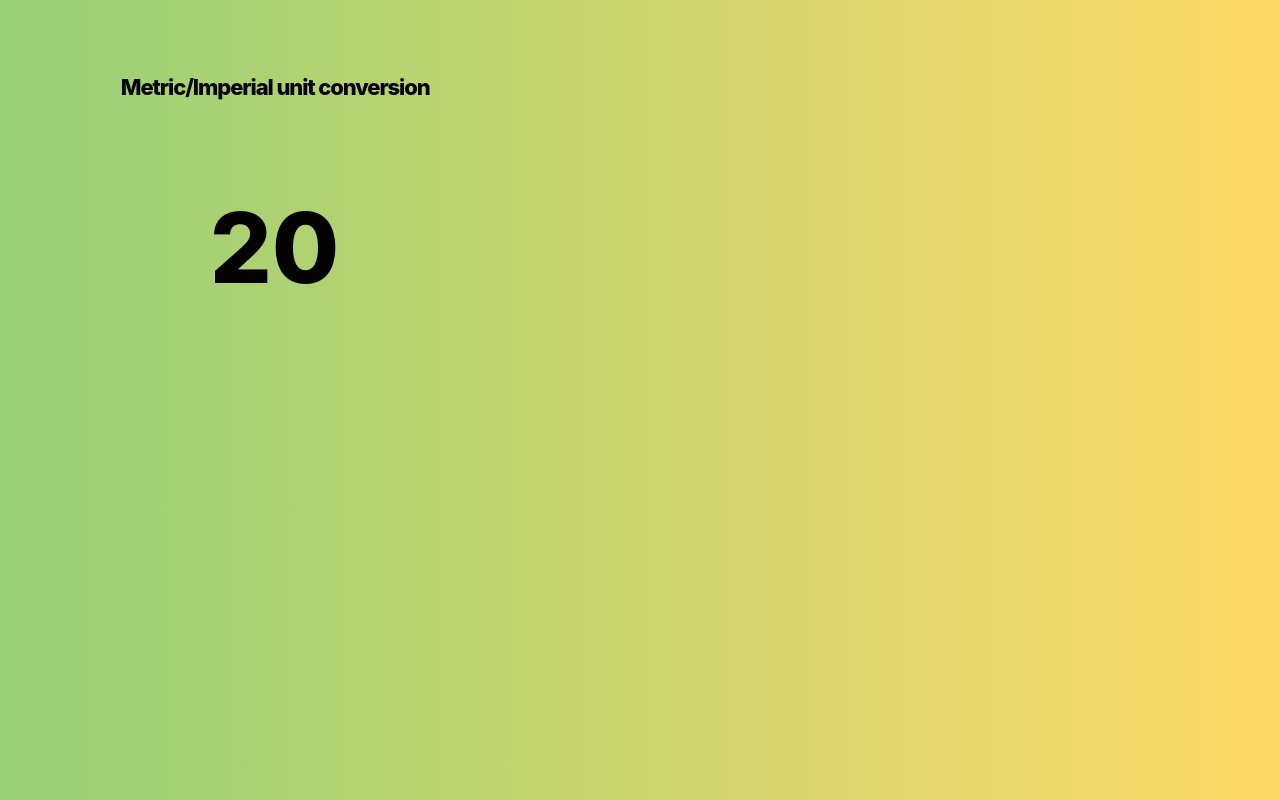
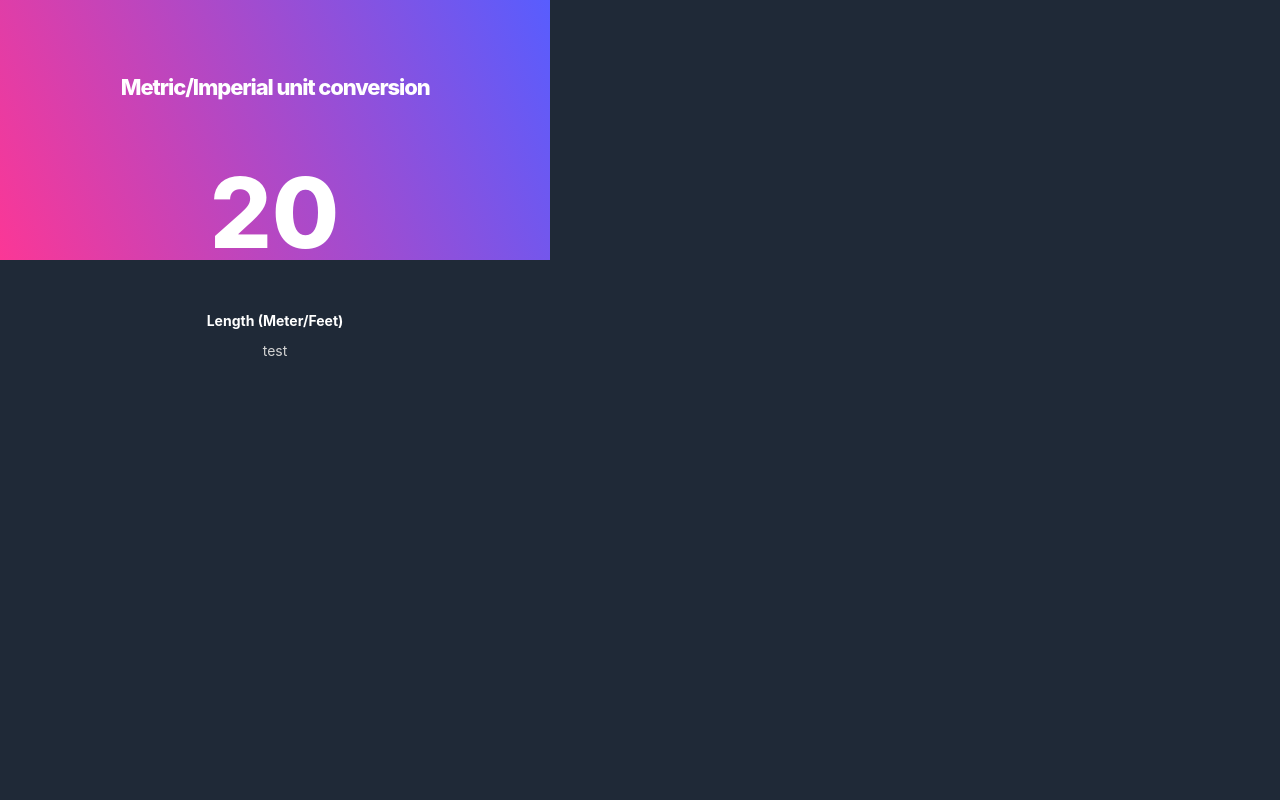
Before and after one commit to Gaston-Williamson/unit-converter, a plain HTML site: page index.html in a window 1280 px wide. Shown: the top 800 px of the page. Drawn offline with Linux system fonts and the light colour scheme.

Commit message:
add index.html

```diff
--- a/index.html
+++ b/index.html
@@ -12,5 +12,11 @@
     <div id="grad"></div>
     <h1>Metric/Imperial unit conversion</h1>
     <h2>20</h2>
+    <div class="length">
+      <p><strong>Length (Meter/Feet)</strong></p>
+    </div>
+    <div class="length-calc">
+      <p>test</p>
+    </div>
   </body>
 </html>
--- a/style.css
+++ b/style.css
@@ -2,10 +2,15 @@ html,
 body {
   margin: 0;
   padding: 0;
+  background-color: #1f2937;
 }
 #grad {
-  height: 1000px;
-  background-image: linear-gradient(to left, #ffd966, #97d077);
+  width: 550px;
+  height: 260px;
+  left: 0px;
+  top: 0px;
+
+  background: linear-gradient(246.26deg, #585dfe 0%, #fb3796 100%);
 }
 h1 {
   position: absolute;
@@ -24,7 +29,7 @@ h1 {
   text-align: center;
   letter-spacing: -0.05em;
 
-  color: #050202;
+  color: #ffffff;
 }
 
 h2 {
@@ -32,7 +37,7 @@ h2 {
   width: 211px;
   height: 51.23px;
   left: 169px;
-  top: 155px;
+  top: 120px;
 
   font-family: "Inter";
   font-style: normal;
@@ -43,5 +48,42 @@ h2 {
 
   text-align: center;
 
-  color: #050202;
+  color: #ffffff;
 }
+.length {
+  position: absolute;
+  width: 346px;
+  height: 25px;
+  left: 102px;
+  top: 297px;
+
+  font-family: "Inter";
+  font-style: normal;
+  font-weight: 600;
+  font-size: 14px;
+  line-height: 20px;
+  /* or 143% */
+
+  text-align: center;
+
+  color: #ffffff;
+}
+
+.length-calc {
+  position: absolute;
+  width: 346px;
+  height: 25px;
+  left: 102px;
+  top: 327px;
+
+  font-family: "Inter";
+  font-style: normal;
+  font-weight: 400;
+  font-size: 14px;
+  line-height: 20px;
+  /* or 143% */
+
+  text-align: center;
+
+  color: #d2d2d2;
+}
```
